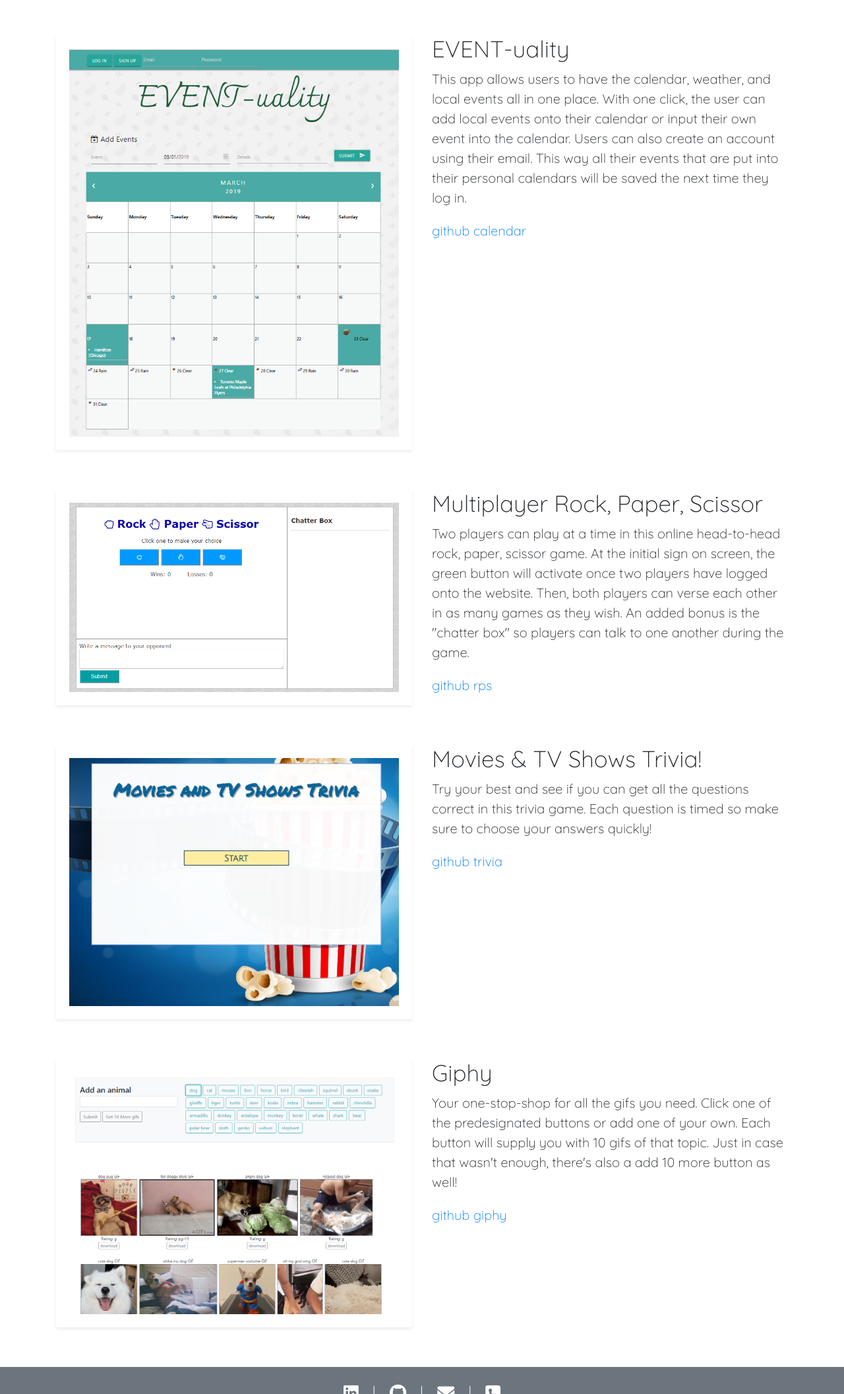
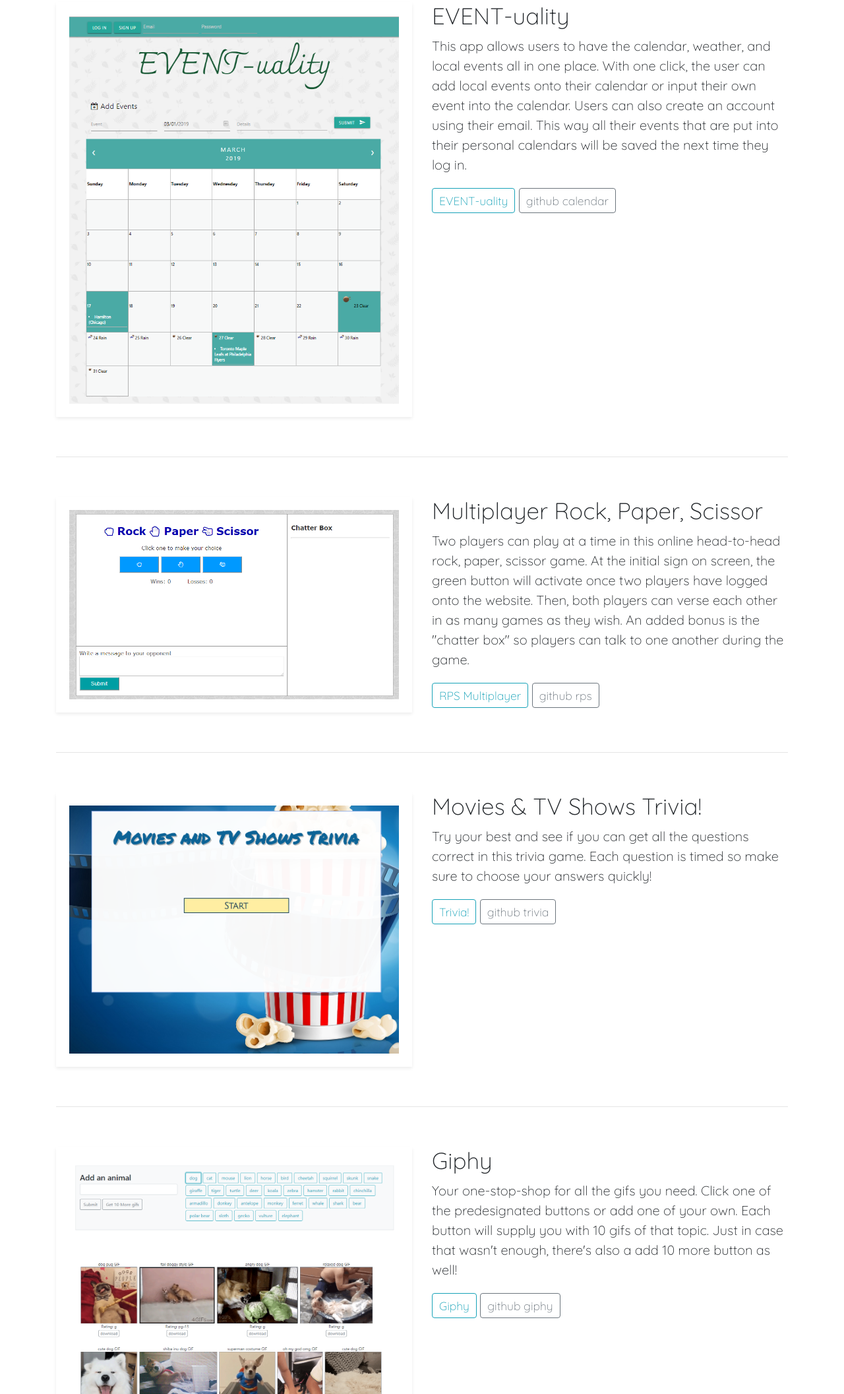
Before and after one commit to chlee83/Portfolio, a plain HTML site: page index.html in a window 1280 px wide. Shown: the part 687-2800 px from the top of the page at 66% size. Drawn offline with nearby package versions, Linux system fonts and the light colour scheme.

Commit message:
bg image

```diff
--- a/assets/css/style.css
+++ b/assets/css/style.css
@@ -100,7 +100,7 @@ footer {
 }
 
 .bgTexture {
-    background-image: url("../images/philly3.jpg");
+    background-image: url("../images/keyb3.jpeg");
     background-size: cover;
     background-position-x: center;
     background-position-y: top;
--- a/index.html
+++ b/index.html
@@ -49,16 +49,16 @@
                 <a class="nav-link" href="https://github.com/chlee83" target="_blank">Github</a>
             </li>
             <li class="nav-item">
-                <a class="nav-link" href="#target1">EVENT-uality</a>
+                <a class="nav-link" href="#eventuality">EVENT-uality</a>
             </li>
             <li class="nav-item">
-                <a class="nav-link" href="#target2">RPS-Multiplayer</a>
+                <a class="nav-link" href="#rpsm">RPS-Multiplayer</a>
             </li>
             <li class="nav-item">
-                <a class="nav-link" href="#target3">Trivia!</a>
+                <a class="nav-link" href="#trivia">Trivia!</a>
             </li>
             <li class="nav-item">
-                <a class="nav-link" href="#target4">Giphy</a>
+                <a class="nav-link" href="#giphy">Giphy</a>
             </li>
             <li class="nav-item">
                 <a class="nav-link" href="assets/resume.pdf" target="_blank">Resume</a>
@@ -71,7 +71,7 @@
     <!--Header Jumbotron-->
     <div class="jumbotron jumbotron-fluid bgTexture">
 
-        <div class="col align-self-center text-center" style="height: 400px;">
+        <div class="col align-self-center text-center" style="height: 350px;">
             <div class="display-1 headerButton">c<span class="name">hi</span> | l<span class="name">ee</span></div>
             <h1>Full Stack Developer</h1>
         </div>
@@ -85,7 +85,7 @@
 
     <div class="container">
 
-        <div class="row my-5" id="target1">
+        <div class="row my-5" id="eventuality">
             <div class="col-md-6">
                 <a href="https://chlee83.github.io/Project-1/" target="_blank"><img src="assets/images/calendar.png" class="shadow-sm p-3 bg-white"></a>
             </div>
@@ -96,11 +96,14 @@
                     event into the calendar. Users can also create an account using their email. This way all
                     their events that are put into their personal calendars will be saved the next time they log in.
                 </p>
-                <a href="https://github.com/chlee83/Project-1">github calendar</a>
+                <a href="https://chlee83.github.io/Project-1/" class="btn btn-outline-info btn-sm">EVENT-uality</a>
+                <a href="https://github.com/chlee83/Project-1" class="btn btn-outline-secondary btn-sm">github calendar</a>
             </div>
         </div>
 
-        <div class="row my-5" id="target2">
+        <hr>
+
+        <div class="row my-5" id="rpsm">
             <div class="col-md-6">
                 <a href="https://chlee83.github.io/RPS-Multiplayer/" target="_blank"><img src="assets/images/rpsimage.png" class="shadow-sm p-3 bg-white"></a>
             </div>
@@ -111,11 +114,14 @@
                     Then, both players can verse each other in as many games as they wish. An added bonus is the "chatter box"
                     so players can talk to one another during the game.
                 </p>
-                <a href="https://github.com/chlee83/RPS-Multiplayer">github rps</a>
+                <a href="https://chlee83.github.io/RPS-Multiplayer/" class="btn btn-outline-info btn-sm">RPS Multiplayer</a>
+                <a href="https://github.com/chlee83/RPS-Multiplayer" class="btn btn-outline-secondary btn-sm">github rps</a>
             </div>
         </div>
 
-        <div class="row my-5" id="target3">
+        <hr>
+
+        <div class="row my-5" id="trivia">
             <div class="col-md-6">
                     <a href="https://chlee83.github.io/TriviaGame/" target="_blank"><img src="assets/images/triviaimage.png" class="shadow-sm p-3 bg-white"></a>
             </div>
@@ -124,11 +130,14 @@
                 <p>Try your best and see if you can get all the questions correct in this trivia game.
                     Each question is timed so make sure to choose your answers quickly!
                 </p>
-                <a href="https://github.com/chlee83/TriviaGame">github trivia</a>
+                <a href="https://chlee83.github.io/TriviaGame/" class="btn btn-outline-info btn-sm">Trivia!</a>
+                <a href="https://github.com/chlee83/TriviaGame" class="btn btn-outline-secondary btn-sm">github trivia</a>
             </div>
         </div>
 
-        <div class="row my-5" id="target4">
+        <hr>
+
+        <div class="row my-5" id="giphy">
             <div class="col-md-6">
                     <a href="https://chlee83.github.io/giphy/" target="_blank"><img src="assets/images/giffy.png" class="shadow-sm p-3 bg-white"></a>
             </div>
@@ -139,7 +148,8 @@
                     Each button will supply you with 10 gifs of that topic.
                     Just in case that wasn't enough, there's also a add 10 more button as well!
                 </p>
-                <a href="https://github.com/chlee83/giphy">github giphy</a>
+                <a href="https://chlee83.github.io/giphy/" class="btn btn-outline-info btn-sm">Giphy</a>
+                <a href="https://github.com/chlee83/giphy" class="btn btn-outline-secondary btn-sm">github giphy</a>
             </div>
         </div>
     </div>
```
Also changed, not shown: assets/images/codes.png (added), assets/images/codes2.png (added), assets/images/codes3.png (added), assets/images/keyb3.jpeg (added), assets/images/philly.jpg (added).
